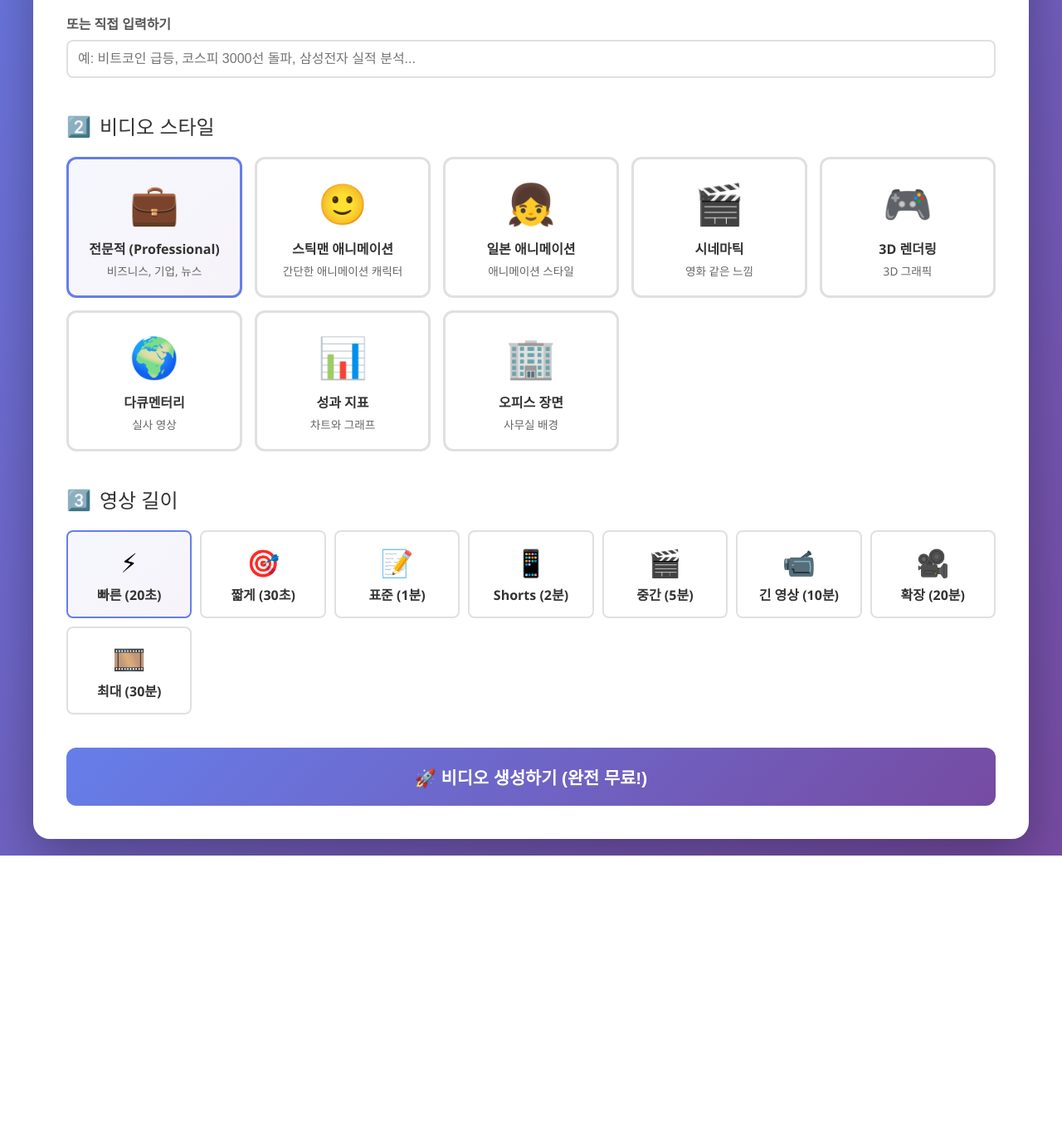
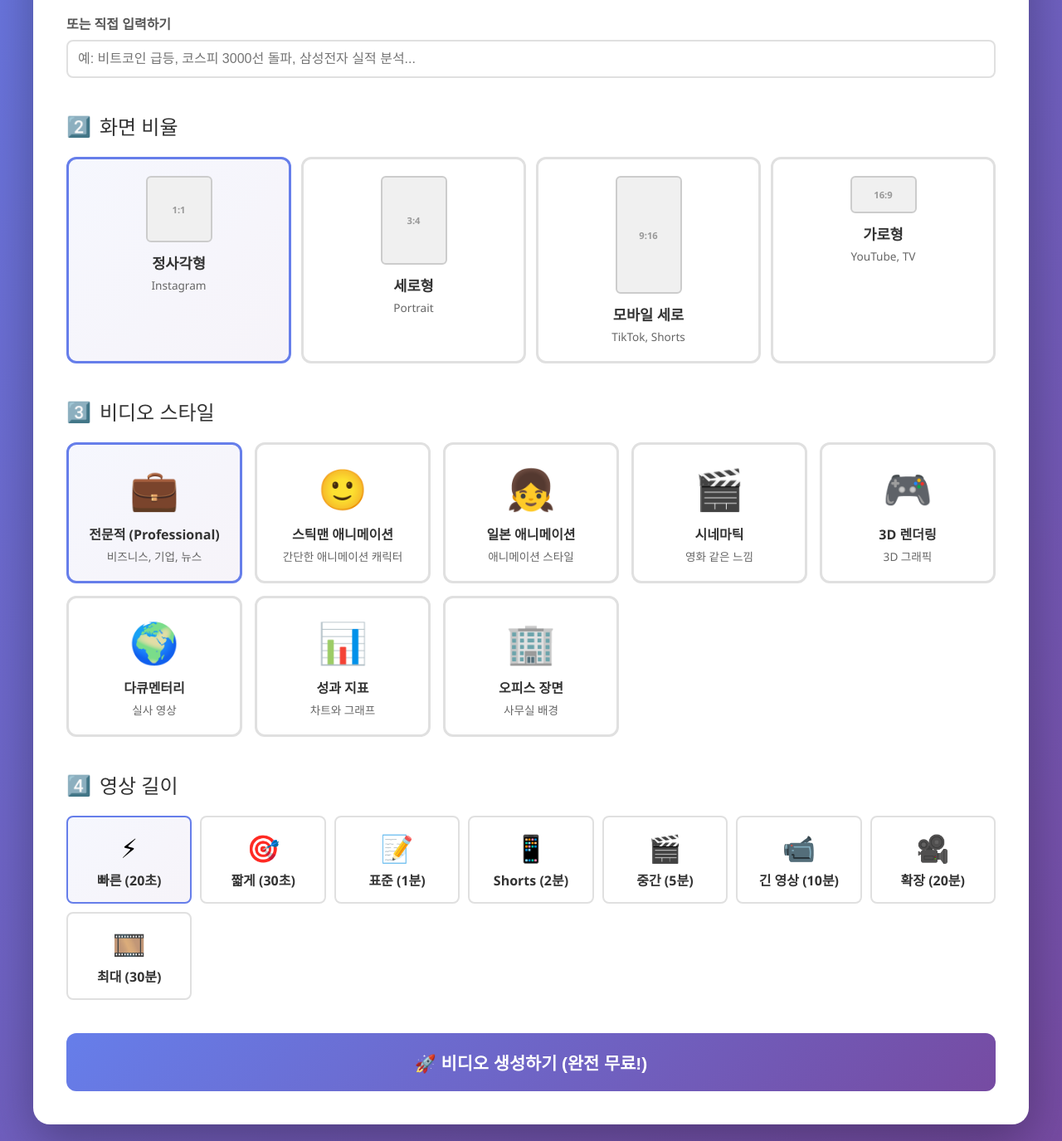
Before and after one commit to lyklee1-tech/-, a Flask app: page / in a window 1280 px wide. Shown: the part 604-1979 px from the top of the page at 83% size. Before the commit the page ends 1635 px from the top, so only its background shows below. Run offline with Flask 3, Linux system fonts and the light colour scheme; data that the repository does not hold is empty.

Commit message:
feat: 화면 비율 선택 기능 추가
- 1:1, 3:4, 9:16, 16:9 화면 비율 선택 추가
- 각 비율별 시각적 프리뷰 제공
- Instagram, TikTok, YouTube 등 플랫폼 용도 표시
- 프론트엔드 및 백엔드 통합

주요 기능:
- 2단계로 화면 비율 선택 추가
- 비율별 미리보기 박스 표시
- 기본값: 1:1 (정사각형)
- 클릭으로 쉽게 선택 가능

파일 변경:
- templates/dashboard.html (비율 선택 UI 추가)
- web_dashboard.py (aspect_ratio 파라미터 처리)

```diff
--- a/templates/dashboard.html
+++ b/templates/dashboard.html
@@ -145,6 +145,76 @@
             grid-template-columns: repeat(auto-fit, minmax(150px, 1fr));
             gap: 10px;
             margin-bottom: 30px;
+        }
+
+        .aspect-ratio-grid {
+            display: grid;
+            grid-template-columns: repeat(auto-fit, minmax(120px, 1fr));
+            gap: 12px;
+            margin-bottom: 30px;
+        }
+
+        .aspect-ratio-btn {
+            border: 3px solid #e0e0e0;
+            border-radius: 12px;
+            padding: 20px 15px;
+            text-align: center;
+            cursor: pointer;
+            transition: all 0.3s;
+            background: white;
+            position: relative;
+        }
+
+        .aspect-ratio-btn:hover {
+            transform: translateY(-3px);
+            box-shadow: 0 8px 16px rgba(0,0,0,0.15);
+        }
+
+        .aspect-ratio-btn.selected {
+            border-color: #667eea;
+            background: linear-gradient(135deg, #667eea10 0%, #764ba210 100%);
+        }
+
+        .aspect-ratio-preview {
+            width: 80px;
+            margin: 0 auto 12px auto;
+            background: #f0f0f0;
+            border: 2px solid #ccc;
+            border-radius: 6px;
+            display: flex;
+            align-items: center;
+            justify-content: center;
+            font-size: 0.7em;
+            color: #999;
+            font-weight: bold;
+        }
+
+        .aspect-ratio-preview.ratio-1-1 {
+            height: 80px;
+        }
+
+        .aspect-ratio-preview.ratio-3-4 {
+            height: 107px;
+        }
+
+        .aspect-ratio-preview.ratio-9-16 {
+            height: 142px;
+        }
+
+        .aspect-ratio-preview.ratio-16-9 {
+            height: 45px;
+        }
+
+        .aspect-ratio-name {
+            font-weight: bold;
+            color: #333;
+            font-size: 1.1em;
+            margin-bottom: 5px;
+        }
+
+        .aspect-ratio-desc {
+            font-size: 0.85em;
+            color: #666;
         }
 
         .duration-btn {
@@ -415,10 +485,41 @@
                 </div>
             </div>
 
-            <!-- 2단계: 스타일 선택 -->
+            <!-- 2단계: 화면 비율 -->
             <div class="section">
                 <div class="section-title">
                     <span>2️⃣</span>
+                    <span>화면 비율</span>
+                </div>
+                <div class="aspect-ratio-grid" id="aspectRatioGrid">
+                    <div class="aspect-ratio-btn selected" data-ratio="1:1" onclick="selectAspectRatio('1:1')">
+                        <div class="aspect-ratio-preview ratio-1-1">1:1</div>
+                        <div class="aspect-ratio-name">정사각형</div>
+                        <div class="aspect-ratio-desc">Instagram</div>
+                    </div>
+                    <div class="aspect-ratio-btn" data-ratio="3:4" onclick="selectAspectRatio('3:4')">
+                        <div class="aspect-ratio-preview ratio-3-4">3:4</div>
+                        <div class="aspect-ratio-name">세로형</div>
+                        <div class="aspect-ratio-desc">Portrait</div>
+                    </div>
+                    <div class="aspect-ratio-btn" data-ratio="9:16" onclick="selectAspectRatio('9:16')">
+                        <div class="aspect-ratio-preview ratio-9-16">9:16</div>
+                        <div class="aspect-ratio-name">모바일 세로</div>
+                        <div class="aspect-ratio-desc">TikTok, Shorts</div>
+                    </div>
+                    <div class="aspect-ratio-btn" data-ratio="16:9" onclick="selectAspectRatio('16:9')">
+                        <div class="aspect-ratio-preview ratio-16-9">16:9</div>
+                        <div class="aspect-ratio-name">가로형</div>
+                        <div class="aspect-ratio-desc">YouTube, TV</div>
+                    </div>
+                </div>
+                <input type="hidden" id="selectedAspectRatio" name="aspect_ratio" value="1:1">
+            </div>
+
+            <!-- 3단계: 스타일 선택 -->
+            <div class="section">
+                <div class="section-title">
+                    <span>3️⃣</span>
                     <span>비디오 스타일</span>
                 </div>
                 <div class="template-grid" id="styleGrid">
@@ -433,10 +534,10 @@
                 <input type="hidden" id="selectedStyle" name="style" value="professional">
             </div>
 
-            <!-- 3단계: 영상 길이 -->
+            <!-- 4단계: 영상 길이 -->
             <div class="section">
                 <div class="section-title">
-                    <span>3️⃣</span>
+                    <span>4️⃣</span>
                     <span>영상 길이</span>
                 </div>
                 <div class="duration-grid" id="durationGrid">
@@ -450,7 +551,7 @@
                 <input type="hidden" id="selectedDuration" name="duration" value="20">
             </div>
 
-            <!-- 4단계: 생성 버튼 -->
+            <!-- 5단계: 생성 버튼 -->
             <button type="submit" class="generate-btn" id="generateBtn">
                 🚀 비디오 생성하기 (완전 무료!)
             </button>
@@ -502,6 +603,15 @@
     <script>
         let currentResult = null;
 
+        // 화면 비율 선택
+        function selectAspectRatio(ratio) {
+            document.querySelectorAll('.aspect-ratio-btn').forEach(btn => {
+                btn.classList.remove('selected');
+            });
+            event.target.closest('.aspect-ratio-btn').classList.add('selected');
+            document.getElementById('selectedAspectRatio').value = ratio;
+        }
+
         // 스타일 선택
         function selectStyle(style) {
             document.querySelectorAll('.template-card').forEach(card => {
@@ -521,6 +631,7 @@
         }
 
         // 기본 선택
+        document.querySelector('.aspect-ratio-btn').classList.add('selected');
         document.querySelector('.template-card').classList.add('selected');
         document.querySelector('.duration-btn').classList.add('selected');
 
@@ -529,6 +640,7 @@
             e.preventDefault();
 
             const topic = document.getElementById('topic').value;
+            const aspectRatio = document.getElementById('selectedAspectRatio').value;
             const style = document.getElementById('selectedStyle').value;
             const duration = parseInt(document.getElementById('selectedDuration').value);
 
@@ -544,7 +656,7 @@
                     headers: {
                         'Content-Type': 'application/json'
                     },
-                    body: JSON.stringify({ topic, style, duration })
+                    body: JSON.stringify({ topic, aspect_ratio: aspectRatio, style, duration })
                 });
 
                 const data = await response.json();
--- a/web_dashboard.py
+++ b/web_dashboard.py
@@ -124,13 +124,14 @@ def generate_video():
         data = request.json
         topic = data.get('topic')
         duration = data.get('duration', 20)
+        aspect_ratio = data.get('aspect_ratio', '1:1')
         style = data.get('style', 'professional')
         custom_script = data.get('script')
 
         if not topic:
             return jsonify({'success': False, 'error': '토픽을 입력해주세요!'}), 400
 
-        logger.info(f"🎬 비디오 생성 시작: {topic} ({duration}초, {style} 스타일)")
+        logger.info(f"🎬 비디오 생성 시작: {topic} ({duration}초, {aspect_ratio}, {style} 스타일)")
 
         # GenSpark AutoPilot 실행
         cmd = [
@@ -180,6 +181,7 @@ def generate_video():
             'success': True,
             'topic': topic,
             'duration': duration,
+            'aspect_ratio': aspect_ratio,
             'style': style,
             'audio_file': str(audio_file.relative_to(BASE_DIR)),
             'scene_file': str(scene_file.relative_to(BASE_DIR)),
```
